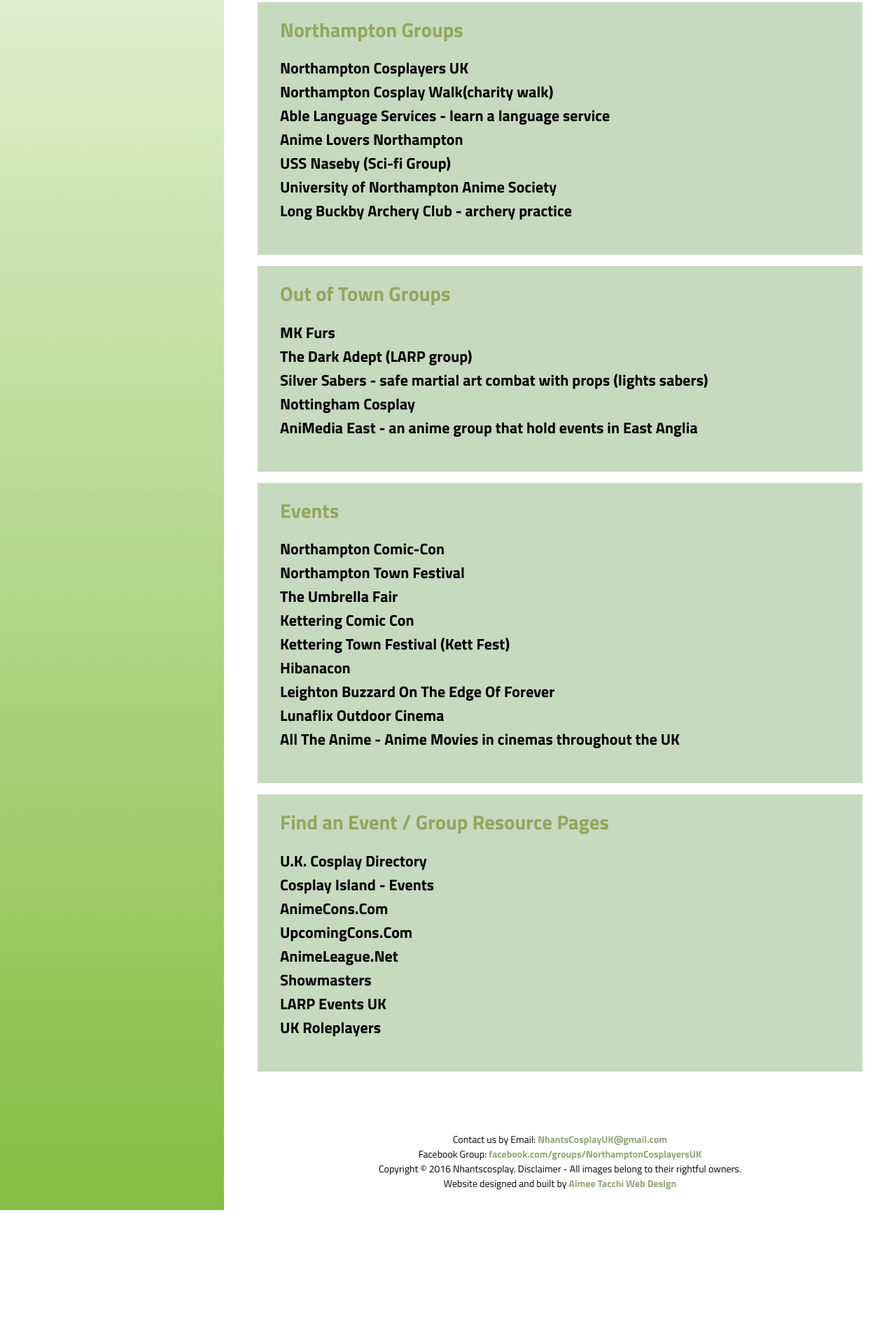
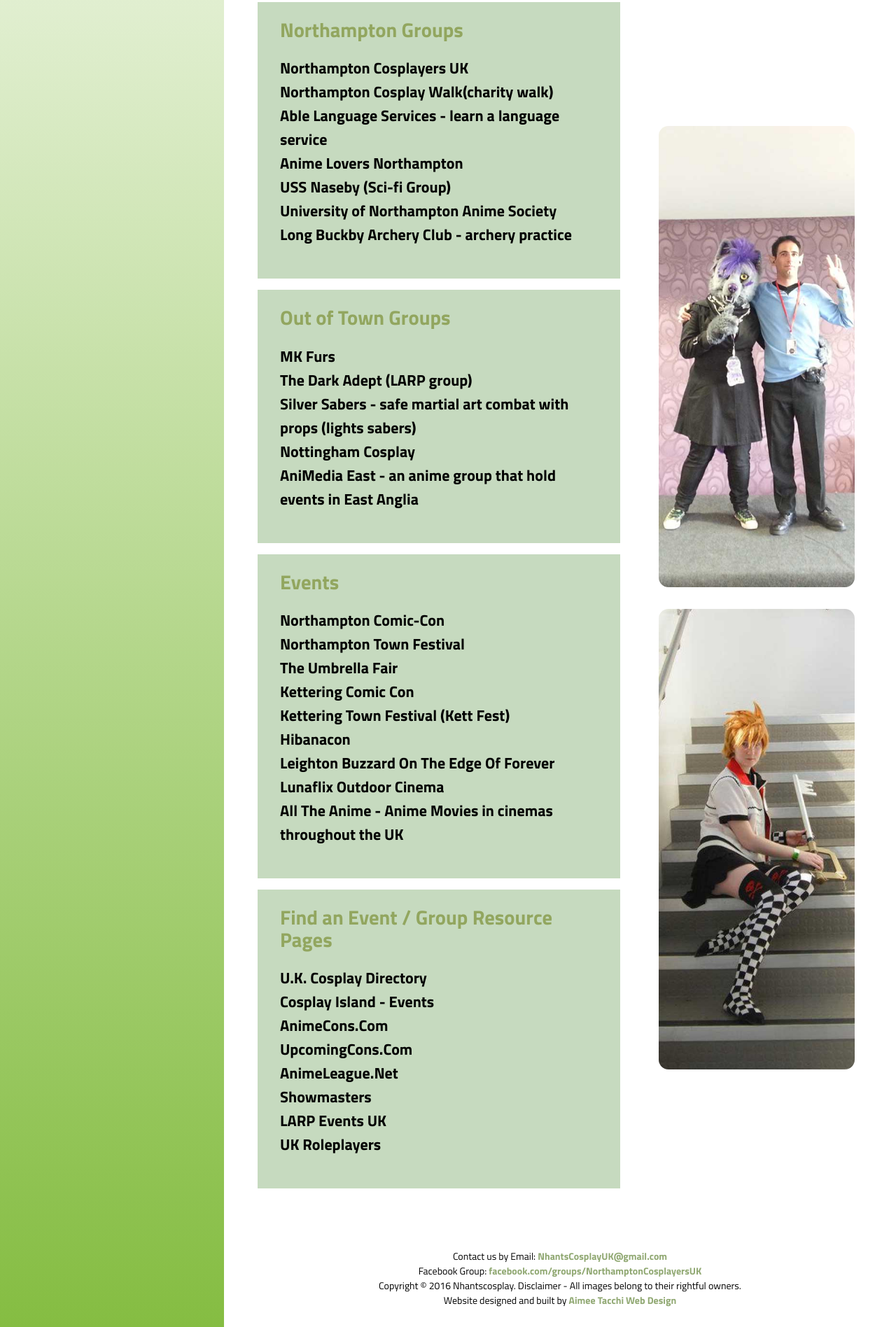
Before and after one commit to darkxangel84/NhantsCosplay, a website: page events.html in a window 1280 px wide. Shown: the part 630-2526 px from the top of the page at 70% size. Before the commit the page ends 2359 px from the top, so only its background shows below. Drawn offline with nearby package versions, Linux system fonts and the light colour scheme.

Commit message:
New images on other events/groups page

```diff
--- a/events.html
+++ b/events.html
@@ -63,7 +63,8 @@
 		<h1>Events</h1>
 
 		<p>Here is a list of event / social activity groups in local nearby  locations that may interest you or a friend.</p>
-
+		<main>
+			<div class="left-main">
 				<div class="groups">
 					<h4>Northampton Groups</h4>
 					<ul class="group-list">
@@ -117,6 +118,12 @@
 				</ul>
 				</div>
 			</div>
+			<div class="right-main">
+	           <img src="images/cosplayer2.jpg" alt="person in cosplay">
+	           <img src="images/cosplayer3.jpg" alt="Person in cosplay">
+	        </div>
+	    </main>
+	</div>
  <footer>
 	Contact us by Email: <a href="mailto:NhantsCosplayUK@gmail.com">NhantsCosplayUK@gmail.com</a><br/>
 	Facebook Group: <a href="http://www.facebook.com/groups/NorthamptonCosplayersUK" target="_blank">facebook.com/groups/NorthamptonCosplayersUK</a><br/>
--- a/scss/application.scss
+++ b/scss/application.scss
@@ -168,6 +168,7 @@
 		font-size: 2rem;
 		padding: 0 .3rem;
 		transition: all .5s ease-out;
+
 		&:hover {
 		color: $bluegreen;
 		}
@@ -272,13 +273,14 @@
 main {
 	display: flex;
 
+}
+
 .left-main {
 	width: 100%;
 }
 
 .right-main {
 	display: none;
-	}
 }
 
 /*#comments {
@@ -427,25 +429,26 @@
 	main {
 	display: flex;
 	justify-content: space-between;
+	}
 
 	.left-main {
 		width: 60%;
 
 		a {
-			color: $green;
+			color: $black-text;
 			font-weight: 700;
 		}
 	}
 
 	.right-main {
 		display: block;
+		align-self: center;
 		width: 35%;
 
 			img {
 				width: 100%;
 				border-radius: 25px;
 				padding: .5em;
-		}
 			}
 		}
 
```
Also changed, not shown: templates/events.tpl.html (+8 -1 lines), dist/css/application.css, images/cosplayer2.jpg (added), images/cosplayer3.jpg (added). Lines whose indentation alone changed are shown as unchanged.
